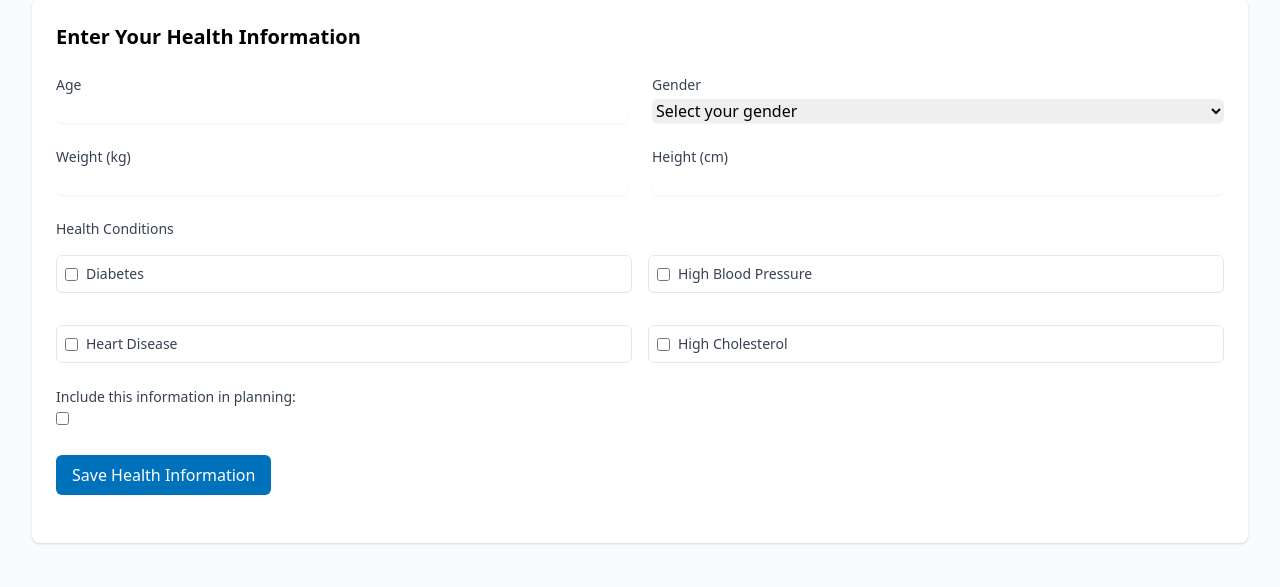
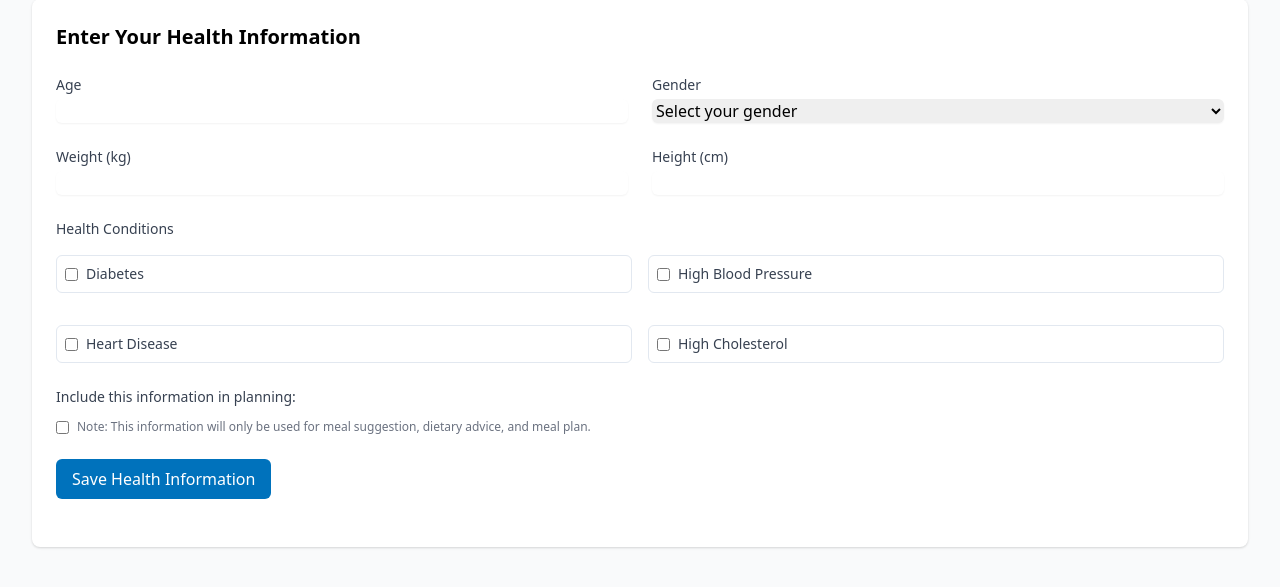
Before and after one commit to angyonghaseyo/Healthier365, a Flask app: page / in a window 1280 px wide. Shown: the part 185-772 px from the top of the page. Run offline with Flask 2, Linux system fonts and the light colour scheme.

Commit message:
add note in health planning

```diff
--- a/templates/index.html
+++ b/templates/index.html
@@ -249,11 +249,16 @@
                     class="block text-sm font-medium text-gray-700 mt-4"
                     >Include this information in planning:</label
                     >
+                    <div class="flex items-center mt-3">
                       <input
                         type="checkbox"
                         id="include_health"
                         class="rounded border-gray-300 text-blue-600"
                       />
+                      <p class="text-xs text-gray-500 ml-2">
+                        Note: This information will only be used for meal suggestion, dietary advice, and meal plan.
+                      </p>
+                    </div>
                 </div>
                 <button
                   type="submit"
@@ -261,6 +266,7 @@
                 >
                   Save Health Information
                 </button>
+
                 <div id="health-info-result" class="mt-6"></div>
               </form>
             </div>
```
Lines whose indentation alone changed are shown as unchanged.
